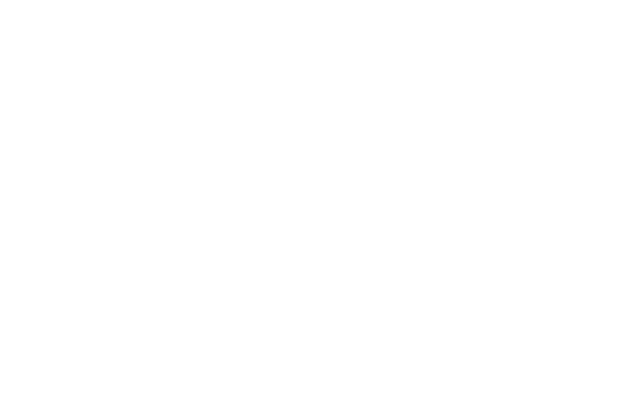
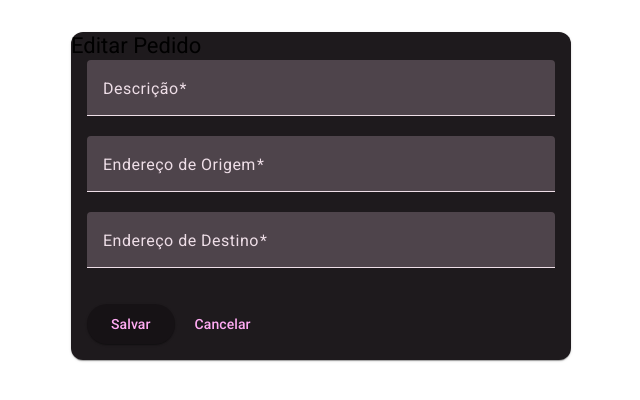
Before and after one commit to Tigrelo/Vex, an Angular app in the folder vex-ui/: page /pedidos/editar/1 in a window 1280 px wide. Before the commit this address led to /. Shown: the top 400 px of the page, without its empty margins (319-959 px from the left). Built offline with nearby package versions, Linux system fonts and the light colour scheme; no server answers.

Commit message:
style: ajuste no CSS do header

```diff
--- a/vex-ui/src/app/app.routes.ts
+++ b/vex-ui/src/app/app.routes.ts
@@ -1,4 +1,3 @@
-
 import { Routes } from '@angular/router';
 import { PedidoListComponent } from './components/pedido-list/pedido-list.component';
 import { PedidoFormComponent } from './components/pedido-form/pedido-form.component';
@@ -9,5 +8,7 @@ export const routes: Routes = [
   // A URL /pedidos vai mostrar a lista de pedidos
   { path: 'pedidos', component: PedidoListComponent },
   // A URL /pedidos/novo vai mostrar o formulário de criação
-  { path: 'pedidos/novo', component: PedidoFormComponent }
+  { path: 'pedidos/novo', component: PedidoFormComponent },
+  // O ':id' é um parâmetro dinâmico para o ID do pedido
+  { path: 'pedidos/editar/:id', component: PedidoFormComponent }
 ];
--- a/vex-ui/src/app/components/pedido-form/pedido-form.component.html
+++ b/vex-ui/src/app/components/pedido-form/pedido-form.component.html
@@ -1,25 +1,25 @@
 <mat-card>
-  <mat-card-title>Novo Pedido</mat-card-title>
+  <mat-card-title>{{ isEditMode ? 'Editar Pedido' : 'Novo Pedido' }}</mat-card-title>
   <mat-card-content>
     <form (ngSubmit)="onSubmit()" class="pedido-form">
 
       <mat-form-field appearance="fill">
         <mat-label>Descrição</mat-label>
-        <input matInput [(ngModel)]="novoPedido.descricao" name="descricao" required>
+        <input matInput [(ngModel)]="pedido.descricao" name="descricao" required>
       </mat-form-field>
 
       <mat-form-field appearance="fill">
         <mat-label>Endereço de Origem</mat-label>
-        <input matInput [(ngModel)]="novoPedido.enderecoOrigem" name="enderecoOrigem" required>
+        <input matInput [(ngModel)]="pedido.enderecoOrigem" name="enderecoOrigem" required>
       </mat-form-field>
 
       <mat-form-field appearance="fill">
         <mat-label>Endereço de Destino</mat-label>
-        <input matInput [(ngModel)]="novoPedido.enderecoDestino" name="enderecoDestino" required>
+        <input matInput [(ngModel)]="pedido.enderecoDestino" name="destino" required>
       </mat-form-field>
 
       <div class="actions">
-        <button mat-raised-button color="primary" type="submit">Salvar Pedido</button>
+        <button mat-raised-button color="primary" type="submit">Salvar</button>
         <button mat-button routerLink="/pedidos">Cancelar</button>
       </div>
 
--- a/vex-ui/src/app/components/pedido-form/pedido-form.component.ts
+++ b/vex-ui/src/app/components/pedido-form/pedido-form.component.ts
@@ -1,21 +1,20 @@
-import { Component } from '@angular/core';
+import { Component, OnInit } from '@angular/core'; // Adicione OnInit
 import { CommonModule } from '@angular/common';
 import { FormsModule } from '@angular/forms';
 import { PedidoService } from '../../services/pedido.service';
-import { Router, RouterModule } from '@angular/router';
+import { ActivatedRoute, Router, RouterModule } from '@angular/router'; // Adicione ActivatedRoute
+import { Pedido } from '../../models/pedido.model';
 
-// IMPORTS NECESSÁRIOS PARA O ANGULAR MATERIAL
+// Imports do Material
 import { MatFormFieldModule } from '@angular/material/form-field';
 import { MatInputModule } from '@angular/material/input';
 import { MatButtonModule } from '@angular/material/button';
 import { MatCardModule } from '@angular/material/card';
 
-// ADICIONE OS MÓDULOS DO MATERIAL
 @Component({
   selector: 'app-pedido-form',
   standalone: true,
   imports: [
-
     CommonModule,
     FormsModule,
     RouterModule,
@@ -27,24 +26,44 @@ import { MatCardModule } from '@angular/material/card';
   templateUrl: './pedido-form.component.html',
   styleUrls: ['./pedido-form.component.scss']
 })
-export class PedidoFormComponent {
-  // Objeto para guardar os dados do formulário
-  novoPedido: any = {
-    descricao: '',
-    enderecoOrigem: '',
-    enderecoDestino: ''
-  };
+export class PedidoFormComponent implements OnInit { // Implemente OnInit
+
+  pedido: Partial<Pedido> = {}; // Objeto único para criar ou editar
+  isEditMode = false;
 
   constructor(
     private pedidoService: PedidoService,
-    private router: Router // Injeta o Router
-  ) {}
+    private router: Router,
+    private route: ActivatedRoute // Injeta ActivatedRoute para ler a URL
+  ) {
+  }
 
-  // Método chamado quando o formulário é enviado
+  ngOnInit(): void {
+    const idParam = this.route.snapshot.paramMap.get('id');
+    if (idParam) {
+      // Se existe um ID na URL, estamos no modo de edição
+      this.isEditMode = true;
+      const id = +idParam; // Converte a string para número
+      this.pedidoService.getPedidoById(id).subscribe(data => {
+        this.pedido = data; // Carrega os dados do pedido no formulário
+      });
+    }
+  }
+
   onSubmit(): void {
-    this.pedidoService.criarPedido(this.novoPedido).subscribe(() => {
-      // Após o sucesso, navega de volta para a lista
-      this.router.navigate(['/pedidos']);
-    });
+
+    const pedidoParaSalvar = this.pedido as Omit<Pedido, 'id' | 'status' | 'dataCriacao'>;
+
+    if (this.isEditMode && this.pedido.id) {
+      // Modo de Edição
+      this.pedidoService.atualizarPedido(this.pedido.id, pedidoParaSalvar).subscribe(() => {
+        this.router.navigate(['/pedidos']);
+      });
+    } else {
+      // Modo de Criação
+      this.pedidoService.criarPedido(pedidoParaSalvar).subscribe(() => {
+        this.router.navigate(['/pedidos']);
+      });
+    }
   }
 }
--- a/vex-ui/src/app/components/pedido-list/pedido-list.component.html
+++ b/vex-ui/src/app/components/pedido-list/pedido-list.component.html
@@ -1,3 +1,7 @@
+<mat-toolbar color="primary">
+  <span>Vex Logística - Meus Pedidos</span>
+</mat-toolbar>
+
 <div class="container">
   <div class="header-container">
     <h1>Meus Pedidos</h1>
@@ -37,8 +41,35 @@
         </td>
       </ng-container>
 
+      <ng-container matColumnDef="enderecoOrigem">
+        <th mat-header-cell *matHeaderCellDef> Origem </th>
+        <td mat-cell *matCellDef="let pedido"> {{pedido.enderecoOrigem}} </td>
+      </ng-container>
+
+      <ng-container matColumnDef="enderecoDestino">
+        <th mat-header-cell *matHeaderCellDef> Destino </th>
+        <td mat-cell *matCellDef="let pedido"> {{pedido.enderecoDestino}} </td>
+      </ng-container>
+
+      <ng-container matColumnDef="acoes">
+        <th mat-header-cell *matHeaderCellDef> Ações </th>
+        <td mat-cell *matCellDef="let pedido">
+
+          <button mat-icon-button color="primary" [routerLink]="['/pedidos/editar', pedido.id]" aria-label="Editar pedido">
+            <mat-icon>edit</mat-icon>
+          </button>
+
+          <button mat-icon-button color="warn" (click)="deletar(pedido.id)" aria-label="Deletar pedido">
+            <mat-icon>delete</mat-icon>
+          </button>
+
+        </td>
+      </ng-container>
+
       <tr mat-header-row *matHeaderRowDef="displayedColumns"></tr>
       <tr mat-row *matRowDef="let row; columns: displayedColumns;"></tr>
+
+
     </table>
   </div>
 </div>
--- a/vex-ui/src/app/components/pedido-list/pedido-list.component.ts
+++ b/vex-ui/src/app/components/pedido-list/pedido-list.component.ts
@@ -1,5 +1,3 @@
-// src/app/components/pedido-list/pedido-list.component.ts
-
 import { Component, OnInit } from '@angular/core';
 import { CommonModule } from '@angular/common';
 import { Pedido } from '../../models/pedido.model';
@@ -11,6 +9,8 @@ import { MatToolbarModule } from '@angular/material/toolbar';
 import { MatProgressSpinnerModule } from '@angular/material/progress-spinner';
 import { MatButtonModule } from '@angular/material/button';
 import { MatChipsModule } from '@angular/material/chips';
+import { MatIconModule } from '@angular/material/icon';
+
 // Import do Módulo de Roteamento
 import { RouterModule } from '@angular/router';
 
@@ -24,7 +24,8 @@ import { RouterModule } from '@angular/router';
     MatProgressSpinnerModule,
     RouterModule,
     MatButtonModule,
-    MatChipsModule
+    MatChipsModule,
+    MatIconModule,
 
   ],
   templateUrl: './pedido-list.component.html',
@@ -33,7 +34,9 @@ import { RouterModule } from '@angular/router';
 export class PedidoListComponent implements OnInit {
 
   pedidos: Pedido[] = [];
-  displayedColumns: string[] = ['id', 'descricao', 'status', 'enderecoOrigem', 'enderecoDestino'];
+
+  // 3. ADICIONAR A COLUNA 'ACOES'
+  displayedColumns: string[] = ['id', 'descricao', 'status', 'enderecoOrigem', 'enderecoDestino', 'acoes'];
   isLoading = true;
 
   constructor(private pedidoService: PedidoService) { }
@@ -44,4 +47,11 @@ export class PedidoListComponent implements OnInit {
       this.isLoading = false;
     });
   }
+
+  deletar(id: number): void {
+    this.pedidoService.deletarPedido(id).subscribe(() => {
+      // Remove o item da lista na tela sem precisar recarregar a página
+      this.pedidos = this.pedidos.filter(p => p.id !== id);
+    });
+  }
 }
--- a/vex-ui/src/app/services/pedido.service.ts
+++ b/vex-ui/src/app/services/pedido.service.ts
@@ -1,10 +1,11 @@
+
 import { HttpClient } from '@angular/common/http';
 import { Injectable } from '@angular/core';
 import { Observable } from 'rxjs';
 import { Pedido } from '../models/pedido.model';
 
 @Injectable({
-  providedIn: 'root'
+  providedIn: 'root',
 })
 export class PedidoService {
   private readonly apiUrl = 'http://localhost:8080/api/pedidos';
@@ -15,8 +16,22 @@ export class PedidoService {
     return this.http.get<Pedido[]>(this.apiUrl);
   }
 
-  criarPedido
-  (pedido: Omit<Pedido, 'id' | 'status' | 'dataCriacao'>): Observable<Pedido> {
+  criarPedido(pedido: Omit<Pedido, 'id' | 'status' | 'dataCriacao'>): Observable<Pedido> {
     return this.http.post<Pedido>(this.apiUrl, pedido);
   }
+  getPedidoById(id: number): Observable<Pedido> {
+    const url = `${this.apiUrl}/${id}`;
+    return this.http.get<Pedido>(url);
+  }
+  atualizarPedido(id: number, pedido: Omit<Pedido, 'id' | 'status' | 'dataCriacao'>): Observable<Pedido> {
+    const url = `${this.apiUrl}/${id}`;
+    return this.http.put<Pedido>(url, pedido);
+  }
+
+  deletarPedido(id: number): Observable<void> {
+    // A URL será, por exemplo, http://localhost:8080/api/pedidos/5
+
+    const url = `${this.apiUrl}/${id}`;
+    return this.http.delete<void>(url);
+  }
 }
```
